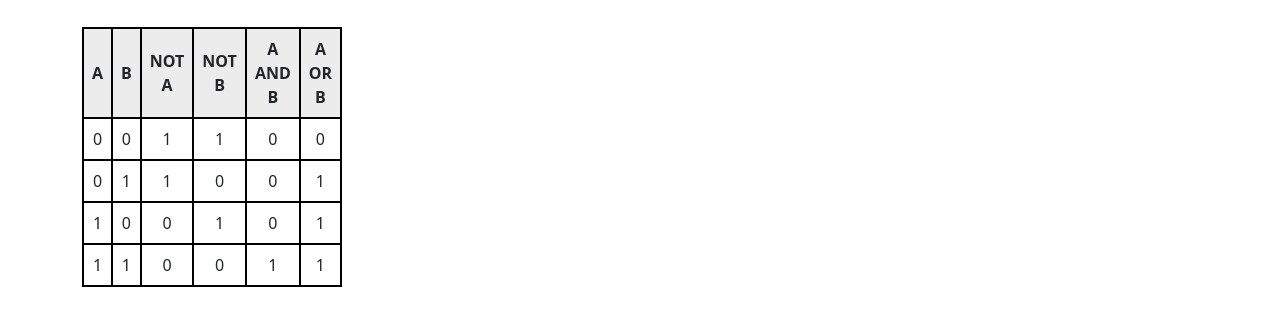
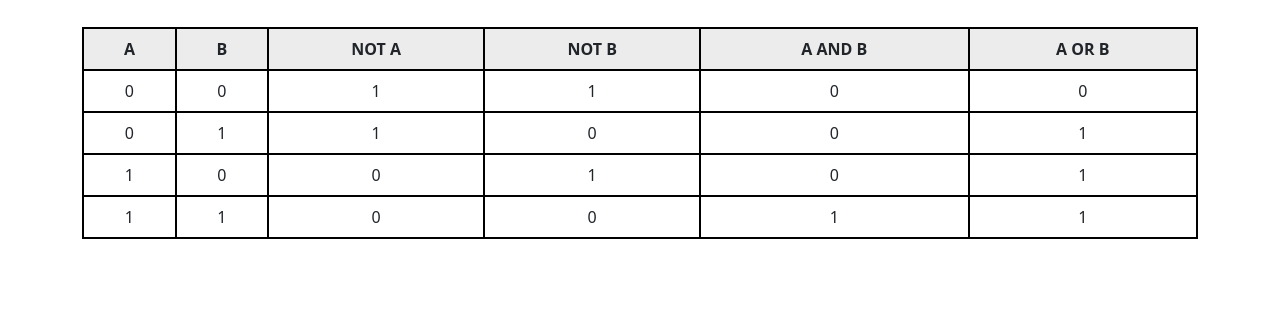
Before and after one commit to etasycandy/JavaScript, a plain HTML site: page Buoi 3/Ex 10/Index.html in a window 1280 px wide. Shown: the part 53-378 px from the top of the page. Drawn offline with nearby package versions, Linux system fonts and the light colour scheme.

Commit message:
Update Index.html

```diff
--- a/Buoi 3/Ex 10/Index.html
+++ b/Buoi 3/Ex 10/Index.html
@@ -26,7 +26,7 @@
     <div class="container">
         <h1>Bảng chân trị của phép toán LOGIC</h1>
         <br>
-        <table border="1" width="10%">
+        <table border="1" width="100%">
             <thead>
                 <tr class="cecece">
                     <th>A</th>
```
